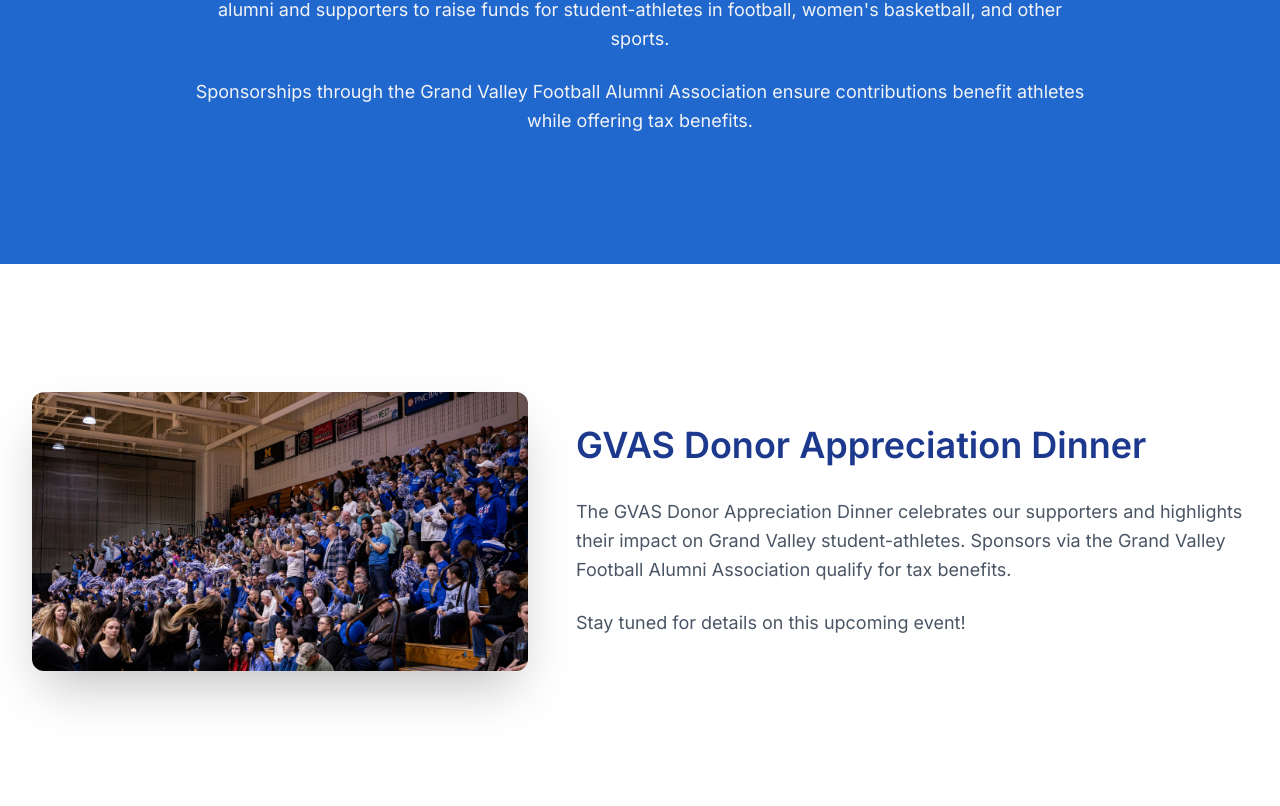
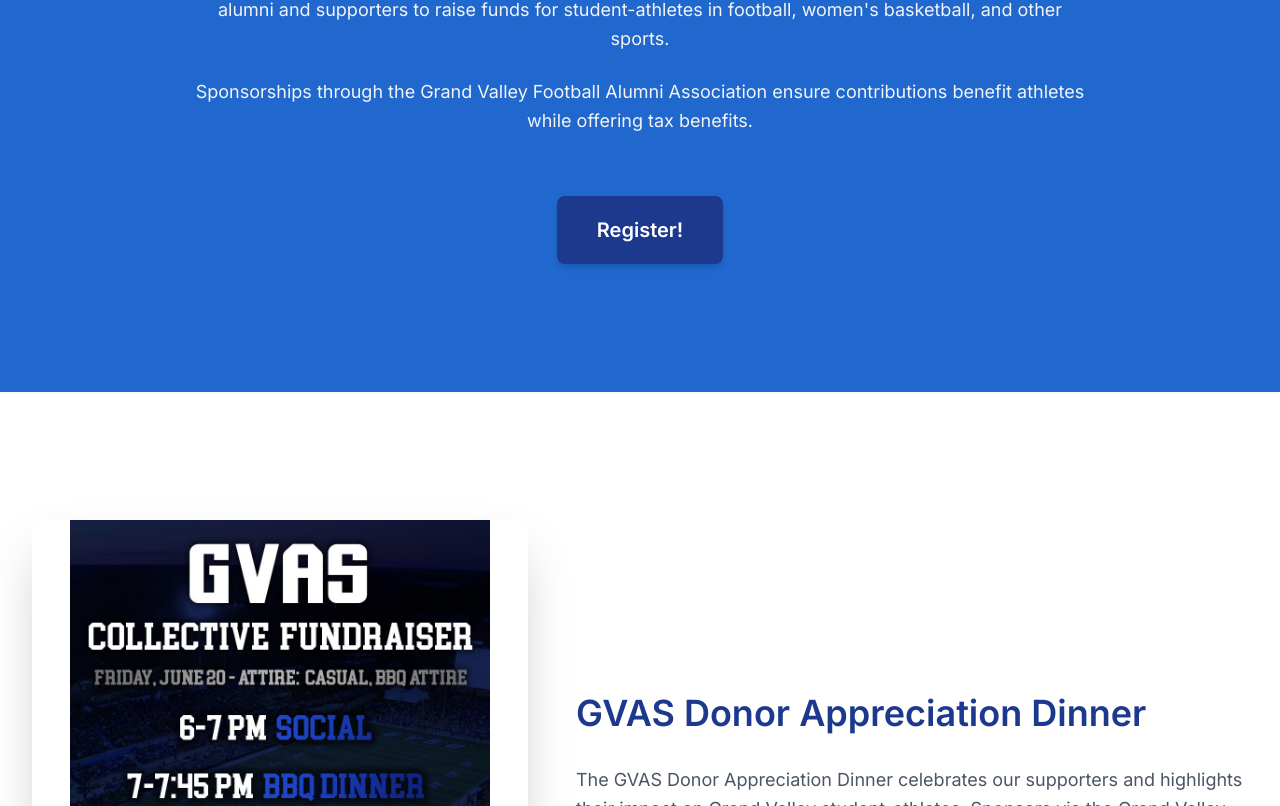
Before and after one commit to VincenzoMeschi/gvas, a Next.js app: page /events in a window 1280 px wide. Shown: the part 1054-1860 px from the top of the page. Built offline with nearby package versions, Linux system fonts and the light colour scheme.

Commit message:
new domain, add register button for event

```diff
--- a/src/app/events/page.tsx
+++ b/src/app/events/page.tsx
@@ -1,4 +1,5 @@
 import Image from "next/image";
+import Link from "next/link";
 
 export default function Events() {
 	return (
@@ -32,18 +33,25 @@
 						Association ensure contributions benefit athletes while
 						offering tax benefits.
 					</p>
+					<button className="w-full h-full flex justify-center pt-15">
+						<a
+							className="bg-blue-900 text-white px-10 py-5 rounded-lg font-semibold text-xl shadow-md hover:bg-blue-800 transition-colors duration-200 focus:outline-none focus:ring-4 focus:ring-blue-300 w-full md:w-fit hover:cursor-pointer"
+							href="https://www.golf.gvathleticsociety.com">
+							Register!
+						</a>
+					</button>
 				</div>
 			</section>
 
 			{/* Donor Appreciation Dinner */}
 			<section className="py-32 bg-white">
 				<div className="container mx-auto px-8 text-center md:text-left flex flex-col md:flex-row items-center gap-12">
-					<div className="relative w-full max-w-2xl aspect-video overflow-hidden rounded-xl shadow-2xl">
+					<div className="w-full h-[35rem] relative rounded-xl shadow-2xl">
 						<Image
-							src="/WBB_Finals.jpeg"
-							alt="Grand Valley athletes charging onto the field"
+							src="/dinner_brochure.jpg"
+							alt="Dinner graphic"
 							fill
-							style={{ objectFit: "cover" }}
+							className="object-contain"
 						/>
 					</div>
 					<div className="max-w-2xl">
```
Also changed, not shown: public/dinner_brochure.jpg (added).
